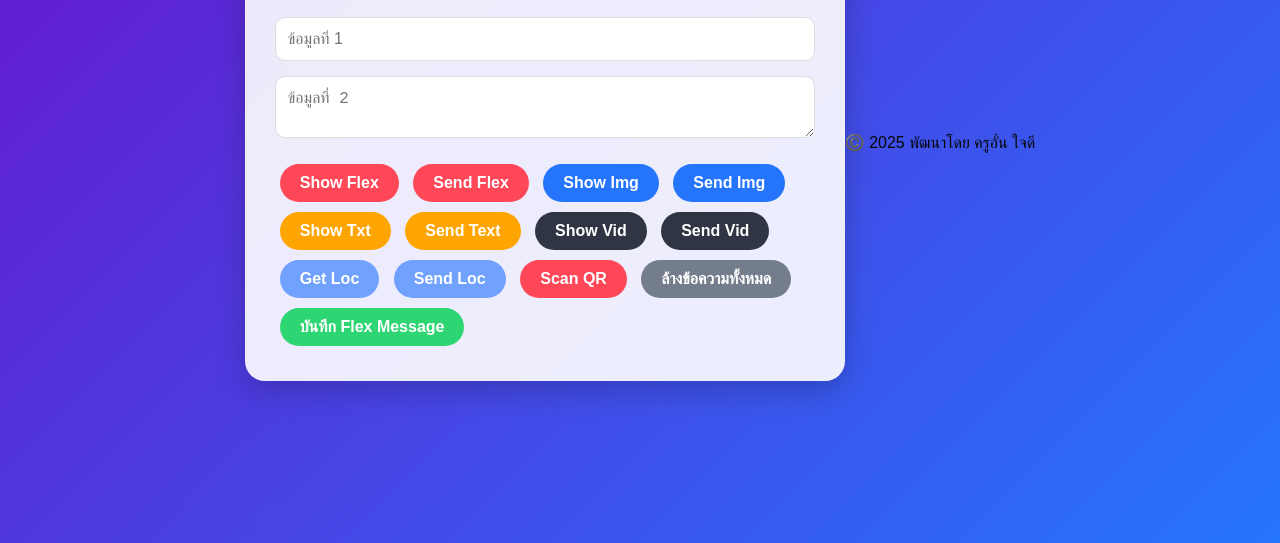
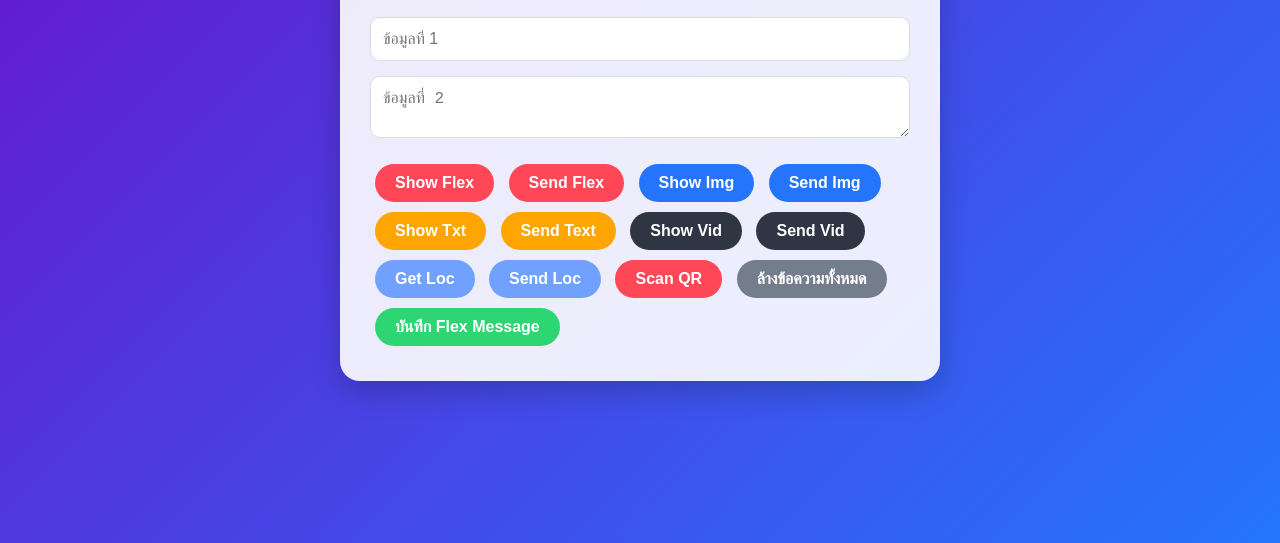
Before and after one commit to AliyahAunJo/liff-sharetargetpicker-supabase.github.io, a plain HTML site: page project/index.html in a window 1280 px wide. Shown: the part 257-800 px from the top of the page. Drawn offline with nearby package versions, Linux system fonts and the light colour scheme; some packages are replaced by stand-ins of ours; a script that the page names is missing.

Commit message:
Update index.html

```diff
--- a/project/index.html
+++ b/project/index.html
@@ -220,11 +220,6 @@
       </div>
       <div id="dataList" class="mt-3 bg-white p-2 rounded"></div>
     </div>
-    <footer>
-      <center>
-        ©️ 2025 พัฒนาโดย ครูอั๋น ใจดี
-      </center>
-    </footer>
     <script src="https://static.line-scdn.net/liff/edge/2.1/sdk.js"></script>
     <script>
       const liffId = "2005780370-YvW3r1L7";
```
